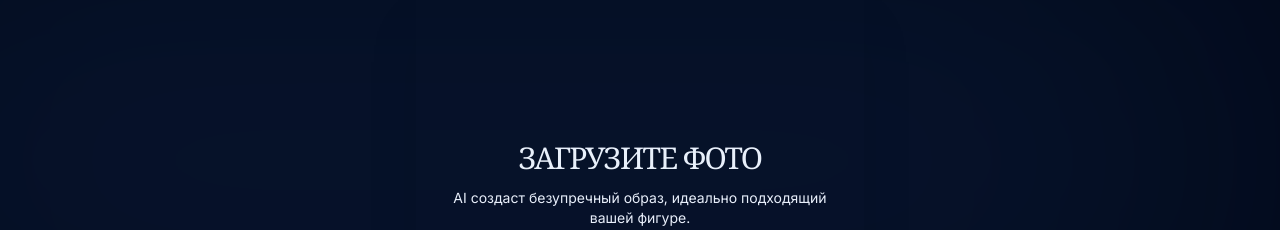
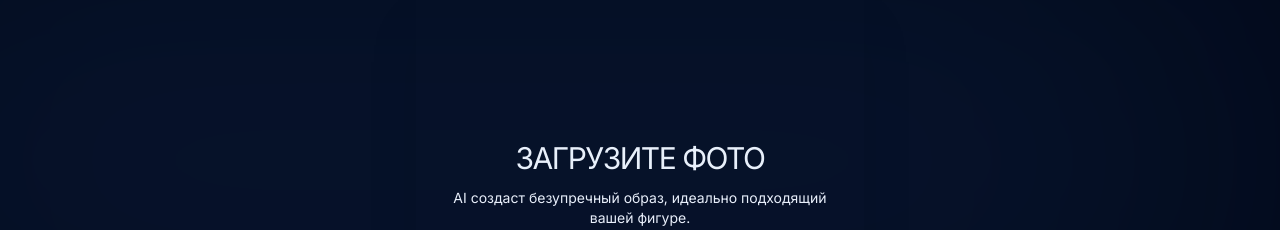
Before and after one commit to vsarypova071-glitch/Photo-Transformation-Studio, a React (Vite) app: page / in a window 1280 px wide. Both pictures are taken after a click on the button "✦ СОЗДАТЬ СВОЙ ОБРАЗ". Shown: the top 230 px of the page. Built offline with nearby package versions, Linux system fonts and the light colour scheme.

Commit message:
Visual edit in Lovable
Edited UI in Lovable

```diff
--- a/src/components/screens/UploadScreen.tsx
+++ b/src/components/screens/UploadScreen.tsx
@@ -19,7 +19,7 @@ export default function UploadScreen({
     }
   };
   return <section className="min-h-screen flex items-center justify-center px-8 py-24 flex-col">
-       <h2 className="text-3xl mb-3 uppercase tracking-tighter font-extralight font-serif">Загрузите фото</h2>
+       <h2 className="text-3xl mb-3 uppercase tracking-tighter font-sans font-normal">Загрузите фото</h2>
        <p className="text-sm mb-12 text-center text-slate-50">
          AI создаст безупречный образ, идеально подходящий вашей фигуре.
        </p>
```
